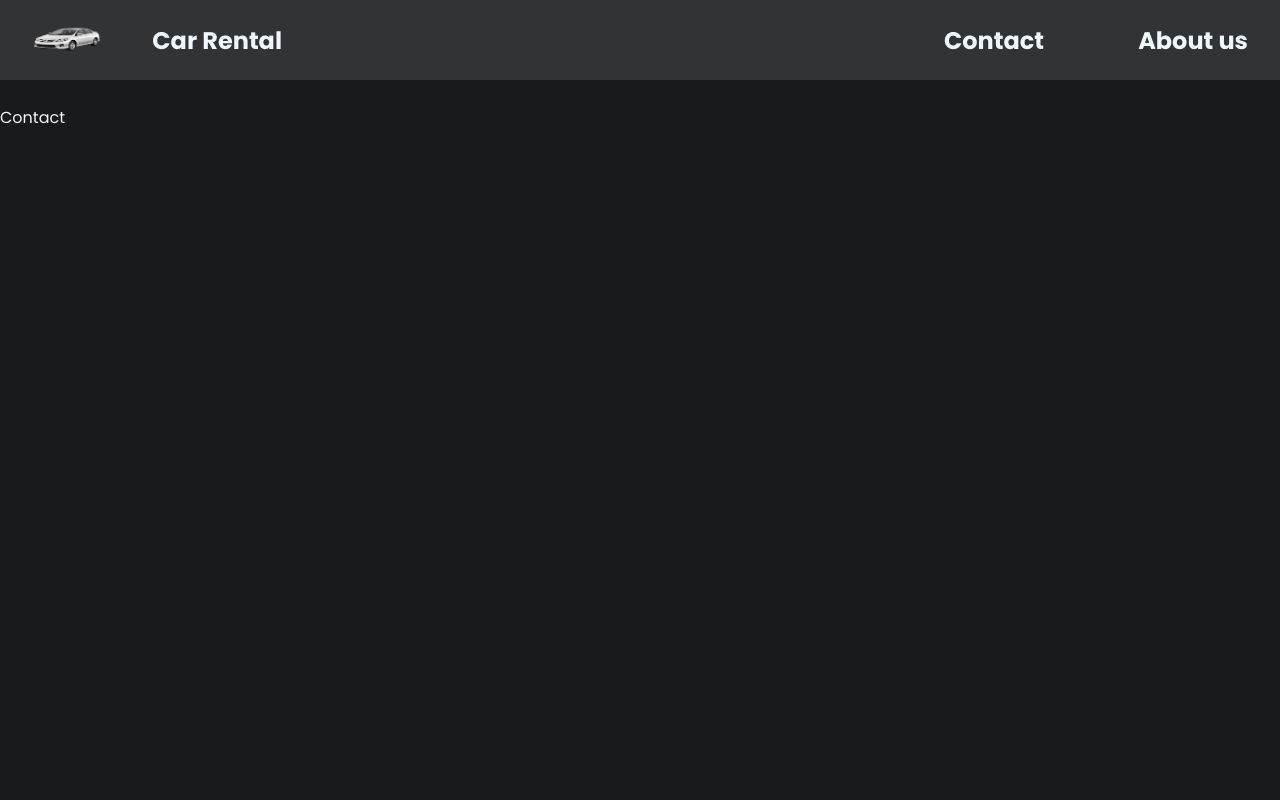
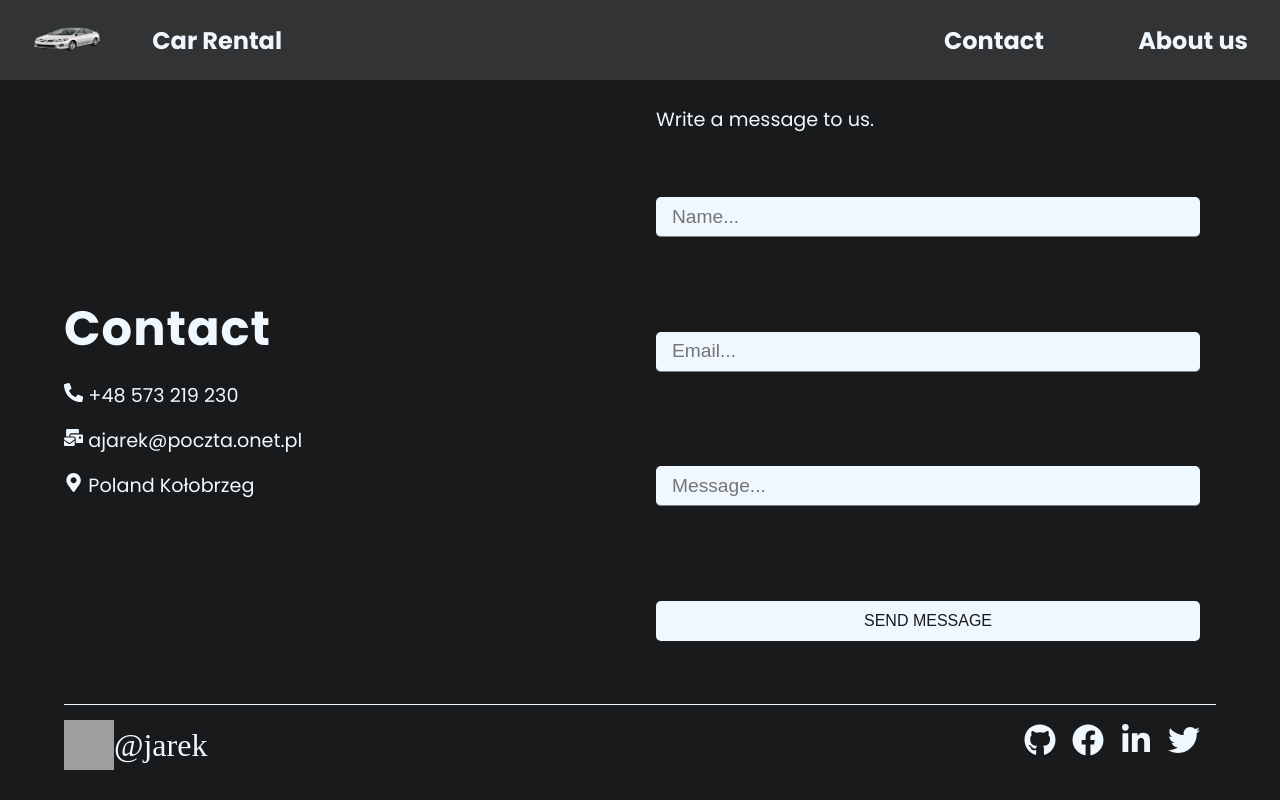
Before and after one commit to ajarek/react-72-vite-Car-Rental, a React (Vite) app: page /contact in a window 1280 px wide. Built offline with nearby package versions, Linux system fonts and the light colour scheme; grey boxes are pictures that could not be loaded.

Commit message:
added Form & logic Contact

```diff
--- a/package.json
+++ b/package.json
@@ -9,10 +9,14 @@
     "preview": "vite preview"
   },
   "dependencies": {
+    "@hookform/resolvers": "^3.0.1",
     "hamburger-react": "^2.5.0",
     "react": "^18.2.0",
     "react-dom": "^18.2.0",
-    "react-router-dom": "^6.10.0"
+    "react-hook-form": "^7.43.9",
+    "react-icons": "^4.8.0",
+    "react-router-dom": "^6.10.0",
+    "yup": "^1.0.2"
   },
   "devDependencies": {
     "@types/react": "^18.0.28",
--- /dev/null
+++ b/src/components/Form/Form.css
@@ -0,0 +1,42 @@
+form {
+  width: 100%;
+  height: 100%;
+  display: flex;
+  flex-direction: column;
+  align-items: center;
+  justify-content: space-evenly;
+  padding: 1rem;
+}
+form input {
+  width: 100%;
+  height: 40px;
+  padding: 1rem;
+  font-size: 1.2rem;
+  outline: none;
+  border: none;
+  border-radius: 5px;
+  border-bottom: 1px solid grey;
+  background-color: #f0f8ff;
+  user-select: none;
+  color: aliceblue;
+}
+input[type='text']:focus {
+  background-color: #151515;
+}
+form input[type='submit'] {
+  color: #181a1b;
+  width: 100%;
+  font-size: 1rem;
+  padding: 0;
+  border-bottom-color: #11cc55;
+  border: none;
+  cursor: pointer;
+  transition: all 0.2s ease-in-out;
+  background-color: #f0f8ff;
+}
+form input[type='submit']:hover {
+  border: solid 1px #11cc55;
+}
+form p {
+  color: red;
+}
--- /dev/null
+++ b/src/components/Form/Form.jsx
@@ -0,0 +1,52 @@
+import { useForm } from 'react-hook-form'
+import { yupResolver } from '@hookform/resolvers/yup'
+import * as yup from 'yup'
+import './Form.css'
+
+export const Form = () => {
+  const schema = yup.object().shape({
+    name: yup.string().required('Your Name is Required!'),
+    email: yup.string().email().required(),
+    text: yup.string().required(),
+  })
+
+  const {
+    register,
+    handleSubmit,
+    formState: { errors },
+  } = useForm({
+    resolver: yupResolver(schema),
+  })
+
+  const onSubmit = (data) => {
+    alert('Thank you ' + data.name)
+  }
+
+  return (
+    <form onSubmit={handleSubmit(onSubmit)}>
+      <input
+        type='text'
+        placeholder='Name...'
+        {...register('name')}
+      />
+      <p>{errors?.name?.message}</p>
+      <input
+        type='text'
+        placeholder='Email...'
+        {...register('email')}
+      />
+      <p>{errors.email?.message}</p>
+      <input
+        type='text'
+        placeholder='Message...'
+        {...register('text')}
+      />
+      <p>{errors.text?.message}</p>
+
+      <input
+        type='submit'
+        value='SEND MESSAGE'
+      />
+    </form>
+  )
+}
--- a/src/components/FormContent/FormContent.css
+++ b/src/components/FormContent/FormContent.css
@@ -24,6 +24,7 @@
   outline: 0;
   margin-bottom: 1rem;
   border-radius: 4px;
+  background-color: #f0f8ff;
 }
 
 .note .form-input button {
@@ -32,7 +33,6 @@
   border: 0;
   border-bottom: 5px solid #d5d7da;
   border-left: 2px solid #d5d7da;
-
   cursor: pointer;
   position: relative;
   font-size: 1.1rem;
--- a/src/components/List/List.css
+++ b/src/components/List/List.css
@@ -1,10 +1,12 @@
 .list {
   display: grid;
   grid-template-columns: repeat(auto-fit, minmax(320px, 1fr));
-  gap: 0.5rem;
+  gap: 1rem;
 }
 .list .card{
-border:1px solid;
+  box-shadow: 10px 10px 20px rgba(0,0,0,0.9);
+  border-top: 1px solid   rgba(255,255,255,0.5);
+  border-left: 1px solid   rgba(255,255,255,0.5);
 display: flex;
 flex-direction: column;
 align-items: center;
@@ -13,7 +15,6 @@
 transition: 0.5s ease-in-out;
 }
 .list .card:hover{
-  border: 1px solid #01ff07;
   background-color:#323334 ;
 }
 .list .card .img{
--- a/src/index.css
+++ b/src/index.css
@@ -13,3 +13,7 @@
   background-color: var(--dark);
   color: var(--light);
 }
+.App{
+  max-width: 1440px;
+  margin: 0 auto;
+}
--- a/src/pages/Contact/Contact.css
+++ b/src/pages/Contact/Contact.css
@@ -1,3 +1,110 @@
-.contact{
-  padding-top: 10vh;
+.contact {
+  width: 100%;
+  min-height: 80vh;
+  display: grid;
+  grid-template-columns: 1fr 1fr;
+  margin-top: 10vh;
+  padding: 0rem 4rem;
 }
+.contact .left-wrapper,
+.contact .right-wrapper {
+  width: 100%;
+  height: 75vh;
+  display: flex;
+  flex-direction: column;
+  align-items: flex-start;
+  justify-content: center;
+  border-bottom: 1px solid;
+}
+.contact .left-wrapper h1 {
+  margin-bottom: 1rem;
+  font-size: 3rem;
+  letter-spacing: 1px;
+}
+.contact .left-wrapper a {
+  font-size: 1.2rem;
+  text-decoration: none;
+  color:#f0f8ff ;
+  margin-bottom: 1rem;
+}
+.right-wrapper p{
+  margin-left: 1rem;
+  font-size: 1.2rem;
+}
+.footer {
+  width: 100%;
+  height: 10vh;
+  grid-row: 2/3;
+  grid-column: 1/3;
+  display: flex;
+  flex-wrap: wrap;
+  align-items: center;
+  justify-content: space-between;
+}
+.footer a{
+  text-decoration: none;
+  color: #f0f8ff;
+}
+.logo {
+  width: 50px;
+  height: 50px;
+  display: flex;
+  align-items: center;
+  justify-content: flex-start;
+  font-family: 'Dancing Script', cursive;
+  font-size: 2rem;
+}
+.logo img {
+  width: 100%;
+  height: 100%;
+  object-fit: cover;
+}
+
+.footer .socials {
+  width: 34%;
+  display: flex;
+  justify-content: flex-end;
+  align-items: flex-start;
+}
+.footer .socials .social {
+  margin-right: 1rem;
+}
+.footer .socials .social a {
+  color: aliceblue;
+  font-size: 2rem;
+  transition: color 0.3s ease-in-out;
+}
+.footer .socials .social a:hover {
+  color: #11cc55;
+}
+@media (max-width: 800px) {
+  .contact {
+    grid-template-columns: 1fr;
+    padding: 1rem;
+  }
+  .left-wrapper {
+    grid-row: 1/2;
+    grid-column: 1/3;
+  }
+  .right-wrapper {
+    grid-row: 2/3;
+    grid-column: 1/3;
+  }
+  .contact .left-wrapper h1 {
+    font-size: 2rem;
+  }
+  .footer {
+    grid-row: 3/4;
+    grid-column: 1/3;
+  }
+  .footer .socials {
+    width: 100%;
+    display: flex;
+    justify-content: center;
+  }
+  .contact .left-wrapper,
+  .contact .right-wrapper {
+    justify-content: flex-start;
+    height: auto;
+  }
+}
--- a/src/pages/Contact/Contact.jsx
+++ b/src/pages/Contact/Contact.jsx
@@ -1,8 +1,58 @@
-import React from 'react'
+import { FaGithub, FaTwitter, FaLinkedinIn, FaFacebook, FaPhoneAlt,FaMailBulk,FaMapMarkerAlt } from 'react-icons/fa'
+import { Form } from '../../components/Form/Form'
 import './Contact.css'
-const Contact = () => {
+export const Contact = () => {
   return (
-    <div className='contact'>Contact</div>
+    <div className='contact'>
+      <div className='left-wrapper'>
+        <h1>Contact</h1>
+        <a className={'link'}
+          href='tel:+48573219230'><FaPhoneAlt/> +48 573 219 230</a>
+        <a className={'link'}
+          href='mailto:ajarek@poczta.onet.pl'><FaMailBulk/> ajarek@poczta.onet.pl</a>
+        <a href="#"><FaMapMarkerAlt/> Poland Kołobrzeg  </a>
+      </div>
+      <div className='right-wrapper'>
+      <p>Write a message to us.</p>
+        <Form />
+      </div>
+      <div className='footer'>
+        <a
+          className={'link'}
+          href='mailto:ajarek@poczta.onet.pl'
+        >
+          <div className='logo'>
+            <img
+              src='my-logo.png'
+              alt='logo'
+            />
+            @jarek
+          </div>
+        </a>
+        <div className='socials'>
+          <div className='social'>
+            <a href='#'>
+              <FaGithub />
+            </a>
+          </div>
+          <div className='social'>
+            <a href='#'>
+              <FaFacebook />
+            </a>
+          </div>
+          <div className='social'>
+            <a href='#'>
+              <FaLinkedinIn />
+            </a>
+          </div>
+          <div className='social'>
+            <a href='#'>
+              <FaTwitter />
+            </a>
+          </div>
+        </div>
+      </div>
+    </div>
   )
 }
 
--- a/src/pages/HomeEdit/HomeEdit.css
+++ b/src/pages/HomeEdit/HomeEdit.css
@@ -3,10 +3,13 @@
   padding: 1rem;
   display: grid;
   grid-template-columns: repeat(2,1fr);
-  gap: 0.5rem;
+  gap: 1rem;
 }
 .car,.car-form{
-  border: solid;
+  box-shadow: 10px 10px 20px rgba(0,0,0,0.9);
+  border-top: 1px solid   rgba(255,255,255,0.5);
+  border-left: 1px solid   rgba(255,255,255,0.5);
+  border-radius: 4px;
   min-height: 80vh;
   display: flex;
   flex-direction: column;
--- a/src/pages/OrderSummary/OrderSummary.css
+++ b/src/pages/OrderSummary/OrderSummary.css
@@ -1,3 +1,58 @@
-.order-summary{
-  margin-top: 10vh;
+.order-summary {
+  width: 375px;
+  margin: 10vh auto 0 auto;
+  padding:1rem 0.5rem;
+  display: flex;
+  flex-direction: column;
+  align-items: flex-start;
+  box-shadow: 10px 10px 20px rgba(0,0,0,0.9);
+  border-top: 1px solid   rgba(255,255,255,0.5);
+  border-left: 1px solid   rgba(255,255,255,0.5);
+  border-radius: 4px;
 }
+
+.order-summary .wrapper-date {
+  width: 100%;
+  display: flex;
+}
+
+.order-summary .wrapper-date p {
+  margin-right: 1rem;
+}
+
+.order-summary .img {
+  width: 250px;
+  align-self: center;
+}
+
+.order-summary .img img {
+  width: 100%;
+}
+
+.btn-paid {
+  align-self: end;
+}
+
+.btn-paid button {
+  height: 40px;
+  width: 100%;
+  padding: 0 1rem;
+  font-size: 1.1rem;
+  border: 0;
+  outline: 0;
+  margin-top: 1rem;
+  border-radius: 4px;
+  border: 0;
+  border-bottom: 5px solid #d5d7da;
+  border-left: 2px solid #d5d7da;
+  cursor: pointer;
+  position: relative;
+  font-size: 1.1rem;
+  color: #181a1b;
+}
+
+.btn-paid button:active {
+  border-bottom-width: 1px;
+  border-left-width: 1px;
+  top: 5;
+}
--- a/src/pages/OrderSummary/OrderSummary.jsx
+++ b/src/pages/OrderSummary/OrderSummary.jsx
@@ -37,8 +37,10 @@
   return (
     <div className='order-summary'>
      <p> <b>{info[0].newName}</b>, you have rented a <b>{car.name}</b> car. </p>
+     <div className="wrapper-date">
      <p>from <b>{info[0].dateStart}</b></p>
      <p>to <b>{info[0].dateEnd}</b></p>
+     </div>
      <p>Rental period up to <b>{date}</b> days.</p>
      <p>The place of rental and return is <b>{info[0].newCity}</b></p>
       <div className='img'>
@@ -47,13 +49,16 @@
             alt={car.name}
           />
         </div>
-      <div className='name'>{car.name}</div>
-          <div className='fuel'>fuel: {car.fuel}</div>
-          <div className='people'>number of people: {car.people}</div>
-          <div className='description'>description: {car.description}</div>
-          <div className='description'>fee for 24h is: {car.price}$</div>
-          <div className='description'>deposit: {car.deposit}$</div>
-
+      <p className='name'>{car.name}</p>
+      <div className="wrapper-date">
+          <p className='fuel'>fuel: {car.fuel}</p>
+          <p className='people'>number of people: {car.people}</p>
+          </div>
+          <p className='description'>description: {car.description}</p>
+          <div className="wrapper-date">
+          <p className='description'>fee for 24h is: {car.price}$</p>
+          <p className='description'>deposit: {car.deposit}$</p>
+          </div>
           <div className="paid">
             <h3>To be paid {car.price*date+car.deposit}$</h3>
           </div>
```
Also changed, not shown: 1 other file (tests, documents, lock files or other folders).
